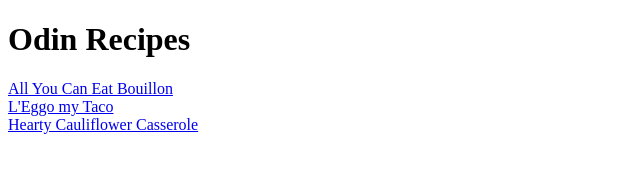
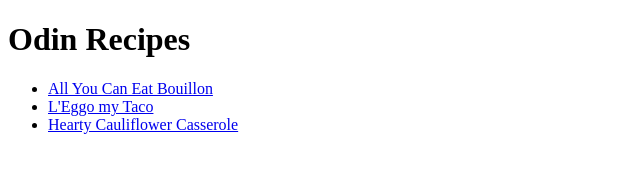
Before and after one commit to danielopoulos321/odin-recipes, a plain HTML site: page index.html in a window 1280 px wide. Shown: the whole page, without its empty margins (0-640 px from the left). Drawn offline with Linux system fonts and the light colour scheme.

Commit message:
Fix Formatting accross all pages

```diff
--- a/index.html
+++ b/index.html
@@ -8,10 +8,19 @@
 </head>
 <body>
     <h1>Odin Recipes</h1>
-    <a href="./recipes/bouillon.html">All You Can Eat Bouillon</a>
-    <br>
-    <a href="./recipes/waffle-taco.html">L'Eggo my Taco</a>
-    <br>
-    <a href="./recipes/cauliflower-casserole.html">Hearty Cauliflower Casserole</a>
+    <ul>
+        <li>
+            <a href="./recipes/bouillon.html">All You Can Eat Bouillon</a>
+        </li>
+        <li>
+            <a href="./recipes/waffle-taco.html">L'Eggo my Taco</a>
+        </li>
+        <li>
+            <a href="./recipes/cauliflower-casserole.html">Hearty Cauliflower Casserole</a>
+        </li>
+    </ul>
+
+
+
 </body>
 </html>
```
Also changed, not shown: recipes/bouillon.html (+1 -0 lines), recipes/cauliflower-casserole.html (+1 -0 lines), recipes/waffle-taco.html (+1 -0 lines).
